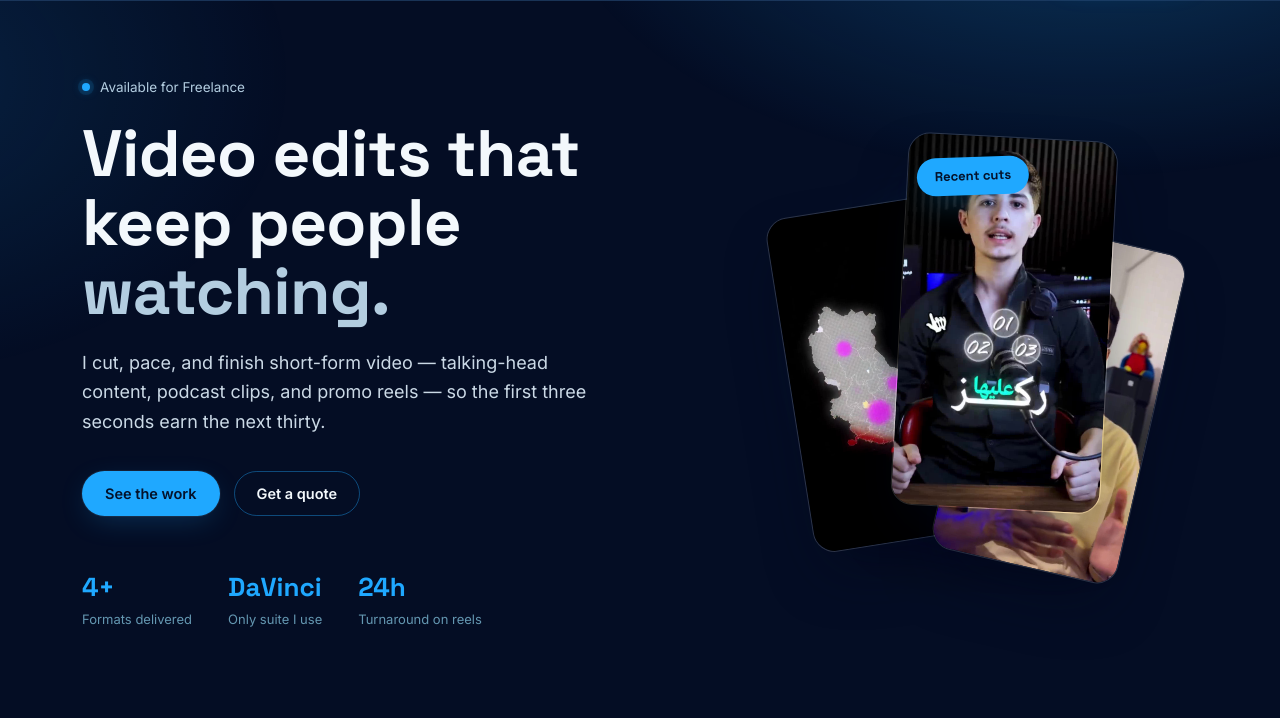
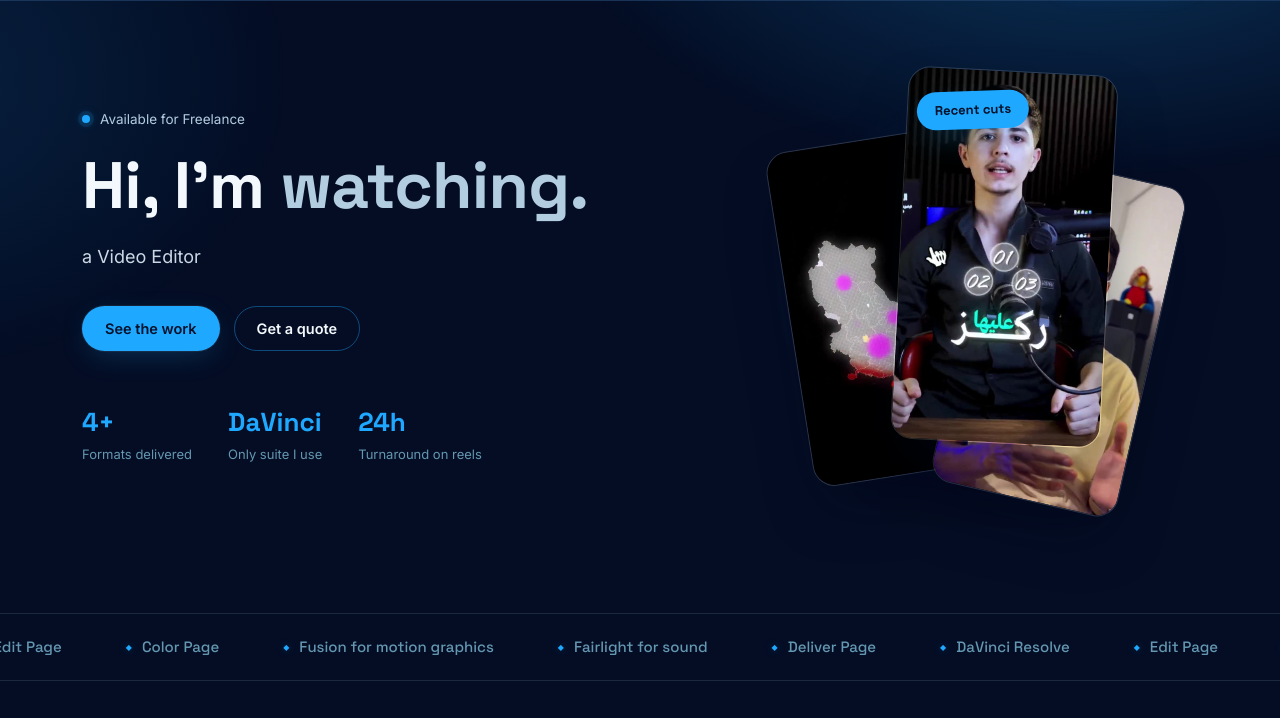
Before and after one commit to lakhdarbo98-svg/LBResolve, a plain HTML site: page index.html in a window 1280 px wide. Shown: the part 82-800 px from the top of the page. Drawn offline with Linux system fonts and the light colour scheme.

Commit message:
Update index.html

```diff
--- a/index.html
+++ b/index.html
@@ -430,8 +430,8 @@
           <span class="dot-live"></span>
           Available for Freelance
         </div>
-        <h1>Video edits that keep people <em>watching.</em></h1>
-        <p class="lead">I cut, pace, and finish short-form video — talking-head content, podcast clips, and promo reels — so the first three seconds earn the next thirty.</p>
+        <h1>Hi, I'm <em>watching.</em></h1>
+        <p class="lead">a Video Editor</p>
         <div class="hero-actions">
           <a href="#work" class="btn btn-primary">See the work</a>
           <a href="#contact" class="btn btn-ghost">Get a quote</a>
```
